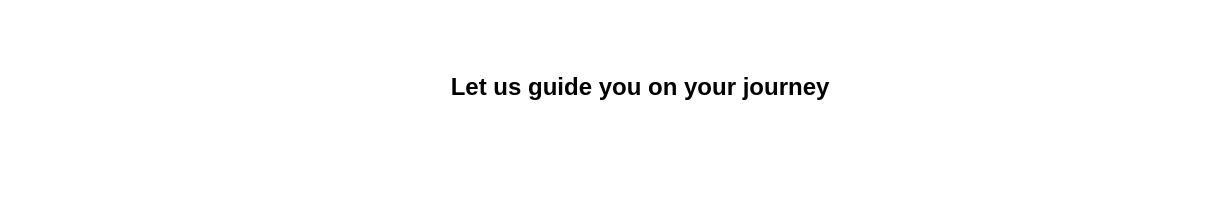
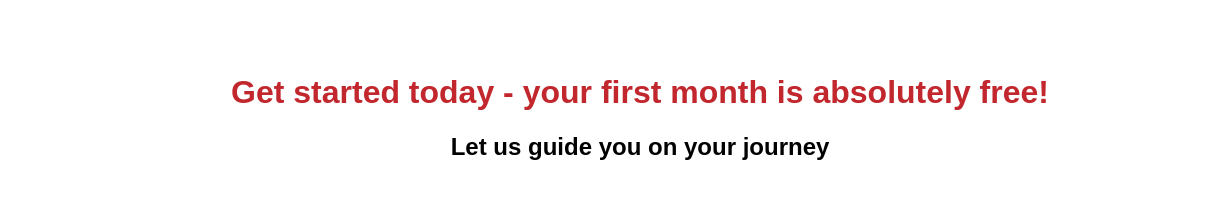
Before and after one commit to Nickvn33/Yoshin_testbed, a website: page index.html in a window 1280 px wide. Shown: the part 580-800 px from the top of the page, 0-1216 px from the left. Drawn offline with Linux system fonts and the light colour scheme.

Commit message:
Add files via upload

```diff
--- a/index.html
+++ b/index.html
@@ -65,6 +65,7 @@
                     </div>
                 </div>
                 <div class="bottom">
+                    <h1 id="offer">Get started today - your first month is absolutely free!</h1>
                     <h2>Let us guide you on your journey</h2>
                 </div>
             </div>
--- a/style.css
+++ b/style.css
@@ -315,3 +315,7 @@ thead {
     width: 100%;
     z-index: 15;
 }
+
+#offer {
+    color: #C1272D;
+}
```
